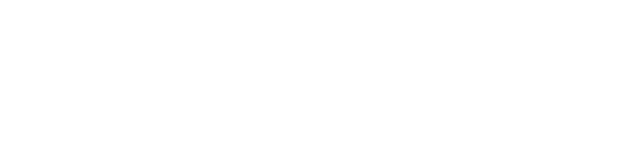
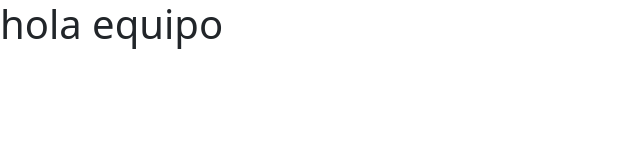
Before and after one commit to Soto1231XD/MayaZak, a plain HTML site: page index.html in a window 1280 px wide. Shown: the whole page, without its empty margins (0-640 px from the left). Drawn offline with nearby package versions, Linux system fonts and the light colour scheme.

Commit message:
ADDED: cambios confirmados

```diff
--- a/index.html
+++ b/index.html
@@ -19,6 +19,10 @@
   </header>
   <main>
 
+
+
+ <h1>hola equipo</h1>
+
   </main>
   <footer>
     <!-- place footer here -->
```
